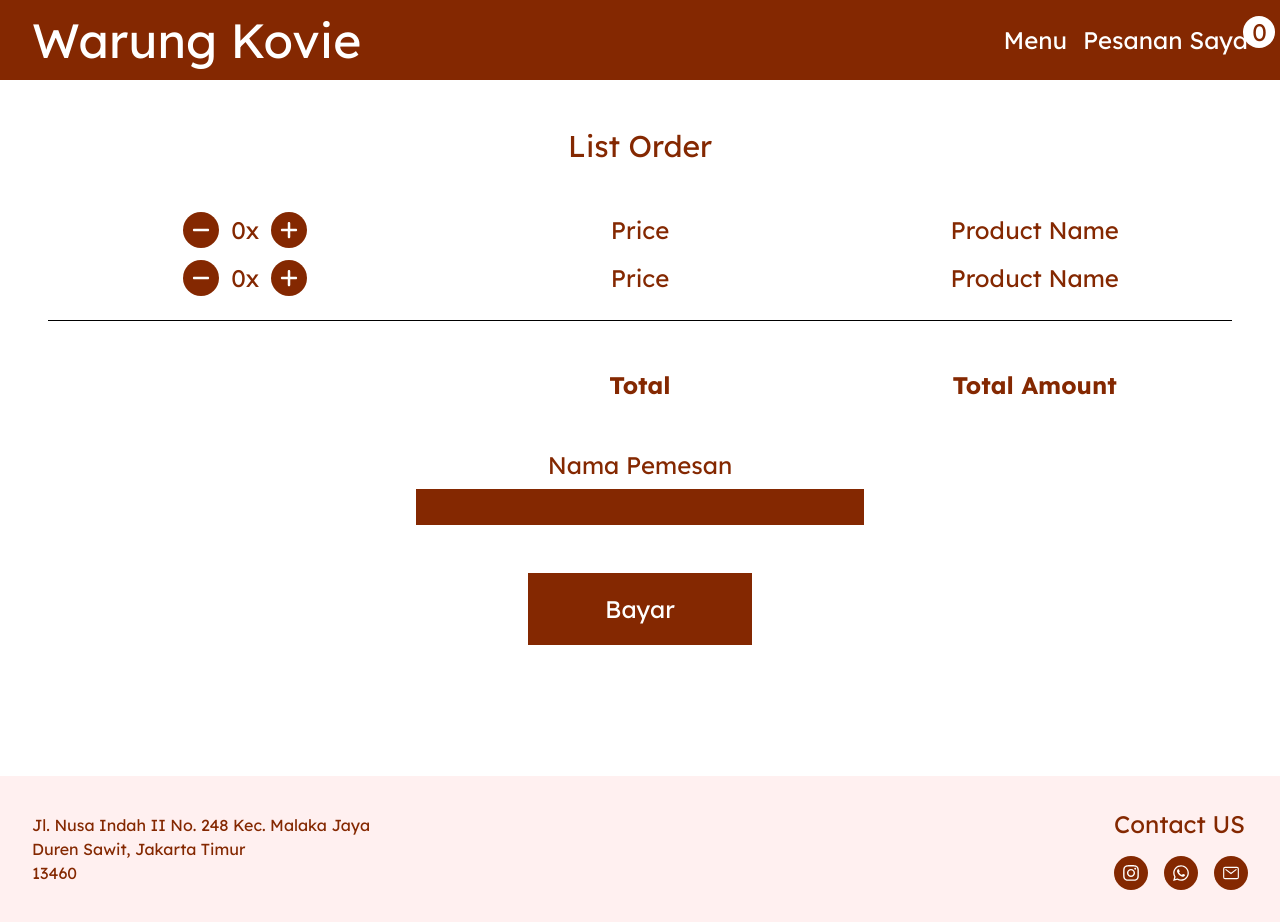
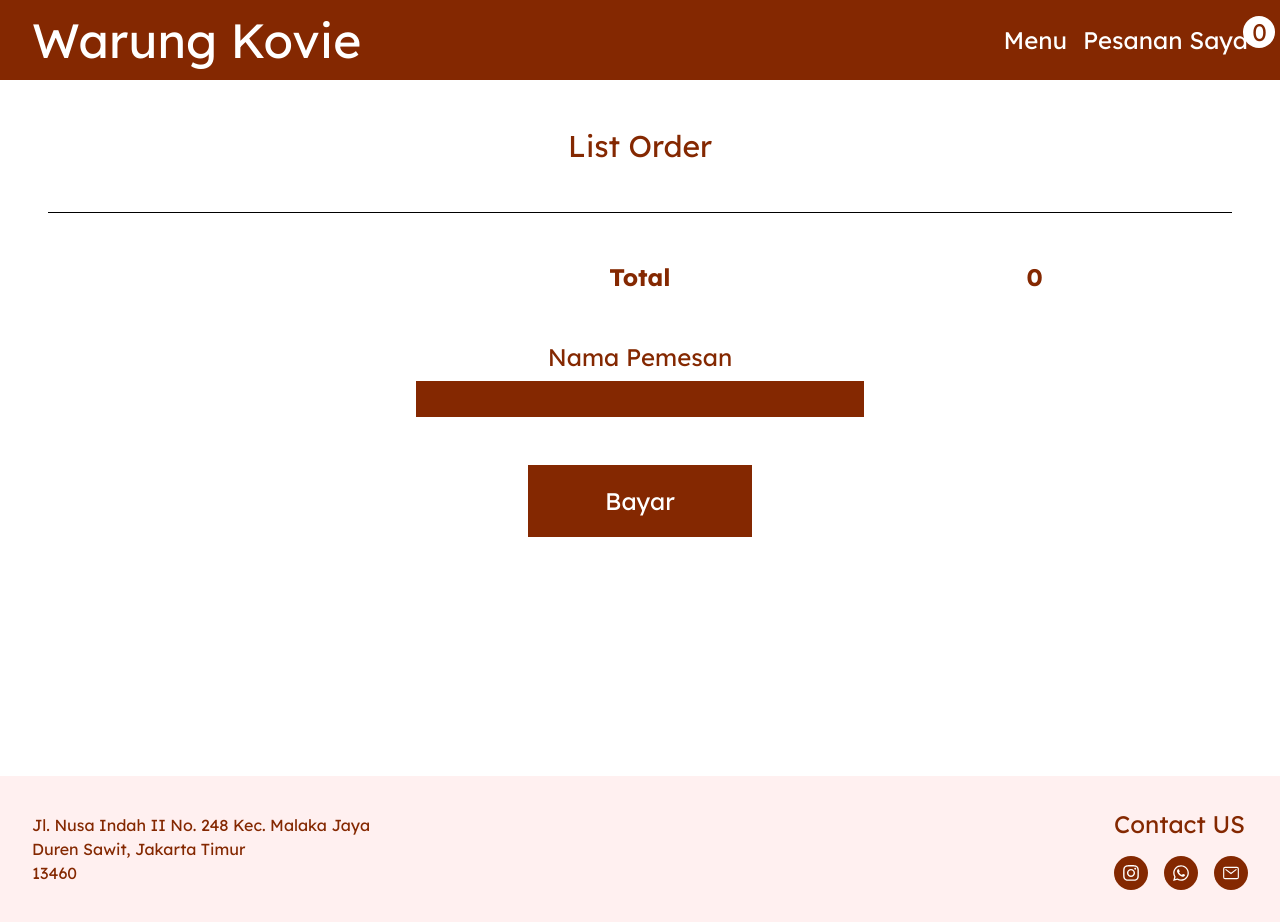
Before and after one commit to ovierevaldi/warung-kovie-app, a Next.js app: page /order in a window 1280 px wide. Built offline with nearby package versions, Linux system fonts and the light colour scheme.

Commit message:
Add Price and TOtal PRice based on Producct price on ORder Page

```diff
--- a/app/layout.tsx
+++ b/app/layout.tsx
@@ -5,6 +5,7 @@ import Header from "@/components/Layout/Header";
 import Footer from "@/components/Layout/Footer";
 import { Toaster } from "react-hot-toast";
 import { UserOrderProvider } from "@/context/UserOrderContext";
+import { ProductContextProvider } from "@/context/ProductContext";
 
 const lexendFont = Lexend({
   subsets: ["latin"],
@@ -26,6 +27,8 @@ export default function RootLayout({
         className={`${lexendFont.className} antialiased`}
       >
         <Toaster />
+
+        <ProductContextProvider>
           <UserOrderProvider>
             <Header />
             <div className="p-12">
@@ -33,6 +36,8 @@ export default function RootLayout({
 
             </div>
           </UserOrderProvider>
+        </ProductContextProvider>
+
         <Footer />
       </body>
     </html>
--- a/app/order/page.tsx
+++ b/app/order/page.tsx
@@ -1,31 +1,60 @@
+'use client'
+
 import BigButton from '@/components/BigButton'
 import NamaPemesanInput from '@/components/Order/NamaPemesanInput'
 import OrderAmount from '@/components/Order/OrderAmount'
-import React from 'react'
+import { useProduct } from '@/context/ProductContext'
+import { useUserOrder } from '@/context/UserOrderContext'
+import React, { useState } from 'react'
 
 const page = () => {
+  const { listOrder } = useUserOrder();
+  const { products } = useProduct();
+
+  function getOrderName(id: number){
+    return products.find(p => p.id === id)?.name
+  };
+
+  function getOrderPrice(id: number, amount: number) {
+    const price = products.find(p => p.id === id)?.price || 0;
+    const totalHarga = price * amount;
+    return totalHarga;
+  };
+
+  function getTotalHarga(){
+    return listOrder.reduce((sum, o) => sum + getOrderPrice(o.id, o.amount), 0)
+  }
+
+  const renderListOrder = () => {
+    return (
+      listOrder.map((o) =>
+        (
+          <div
+            key={o.id}
+            className='grid grid-cols-3 items-center gap-y-3 text-center mb-6'
+          >
+            <p className='text-2xl text-primary'>{getOrderName(o.id)}</p>
+            <OrderAmount position='center' amount={o.amount}/>
+            <p className='text-2xl text-primary'>{getOrderPrice(o.id, o.amount)}</p>
+          </div>
+        )
+      )
+    )
+  }
+
   return (
     <div className='space-y-12 min-h-[600px]'>
       <p className='text-3xl text-center text-primary'>List Order</p>
 
       <div>
-        <div className='grid grid-cols-3 items-center gap-y-3 text-center mb-6'>
-          <OrderAmount position='center'/>
-          <p className='text-2xl text-primary'>Price</p>
-          <p className='text-2xl text-primary'>Product Name</p>
-
-          <OrderAmount position='center' />
-          <p className='text-2xl text-primary'>Price</p>
-          <p className='text-2xl text-primary'>Product Name</p>
-        </div>
-
+        {renderListOrder()}
         <hr />
       </div>
 
       <div className='grid grid-cols-3 items-center gap-y-3 text-center'>
         <p></p>
         <p className='text-2xl text-primary font-bold'>Total</p>
-        <p className='text-2xl text-primary font-bold'>Total Amount</p>
+        <p className='text-2xl text-primary font-bold'>{getTotalHarga()}</p>
       </div>
 
       <NamaPemesanInput />
--- a/app/page.tsx
+++ b/app/page.tsx
@@ -2,40 +2,22 @@
 
 import ProductCard from "@/components/ProductCard";
 import SearchBar from "@/components/SearchBar";
+import { useProduct } from "@/context/ProductContext";
 import { useUserOrder } from "@/context/UserOrderContext";
 import { ProductProp } from "@/types/product.type";
 import { useEffect, useState } from "react";
 import toast from "react-hot-toast";
 import { useDebounce } from "use-debounce";
 
-async function fetchProducts(keyword: string = '') {
-  const res = await fetch(`${process.env.NEXT_PUBLIC_API_HOST}/product?search=${keyword}`, {
-    cache: 'no-store'
-  });
+export default function Home() {
+  const { updateListOrder } = useUserOrder();
+const { products, fetchProducts} = useProduct();
 
-  return res.json();
-}
-
-export default function Home() {
-  const { updateListOrder } = useUserOrder()
-
-  const [products, setProducts] = useState<ProductProp[]>([]);
   const [currentSeachVal, setCurrentSearchVal] = useState('');
   const [debounceSearch] = useDebounce(currentSeachVal, 500);
 
-
   useEffect(() => {
     fetchProducts(debounceSearch)
-    .then((val) => {
-      setProducts(val)
-    })
-    .catch((err) => {
-      if(err instanceof Error)
-        toast.error(err.message)
-      else
-        toast.error('Cannot Fetch Product')
-    });
-
   }, [debounceSearch]);
 
   return (
--- a/components/Order/OrderAmount.tsx
+++ b/components/Order/OrderAmount.tsx
@@ -8,9 +8,10 @@ type Position = 'start' | 'center' | 'end';
 
 interface OrderAmountProps {
   position?: Position;
+  amount: number
 }
 
-const OrderAmount = ({ position = 'center' }: OrderAmountProps) => {
+const OrderAmount = ({ position = 'center', amount }: OrderAmountProps) => {
   const [currentAmount, setCurrentAmount] = useState(0);
 
   function operateAmount(type: '+' | '-') {
@@ -40,7 +41,7 @@ const OrderAmount = ({ position = 'center' }: OrderAmountProps) => {
         onBtnClicked={() => operateAmount('-')}
       />
       <p className='text-primary text-2xl'>
-        {formatTextOrderAmount(currentAmount)}
+        {formatTextOrderAmount(amount)}
       </p>
       <OrderAmountButton
         type='+'
--- /dev/null
+++ b/context/ProductContext.tsx
@@ -0,0 +1,57 @@
+'use client'
+
+import { ProductProp } from "@/types/product.type";
+import { createContext, PropsWithChildren, useContext, useEffect, useState } from "react";
+import toast from "react-hot-toast";
+
+type ProductContextProps = {
+  fetchProducts: (keyword?: string) => Promise<void>;
+  products: ProductProp[]
+}
+
+const ProductContext = createContext<ProductContextProps | undefined>(undefined);
+
+export const ProductContextProvider = (props: PropsWithChildren) => {
+
+  const [products, setProducts] = useState<ProductProp[]>([]);
+
+  async function fetchProducts(keyword: string = '') {
+    try {
+      const res = await fetch(`${process.env.NEXT_PUBLIC_API_HOST}/product?search=${keyword}`, {
+        cache: 'no-store'
+      });
+
+      if (!res.ok) {
+        throw new Error('Failed to fetch products');
+      }
+
+      const data: ProductProp[] = await res.json();
+
+      setProducts(data)
+
+    } catch (err) {
+      if(err instanceof Error)
+        toast.error(err.message)
+      else
+        toast.error('Cannot Fetch Product')
+    }
+  };
+
+  return(
+    <ProductContext.Provider
+      value={{ fetchProducts, products}}
+    >
+      {props.children}
+    </ProductContext.Provider>
+  )
+};
+
+export const useProduct = () => {
+  const context = useContext(ProductContext);
+
+  if(!context){
+    throw new Error('useProduct must be used within a UseProductProvider')
+  }
+
+  return context;
+}
```
Lines whose indentation alone changed are shown as unchanged.
